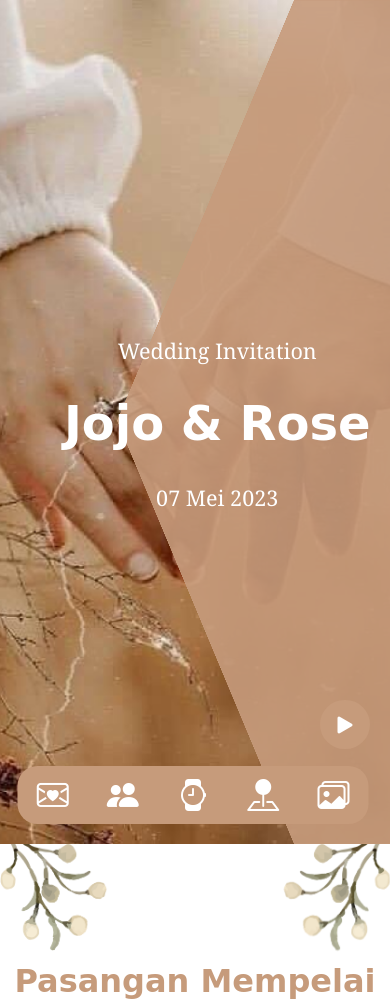
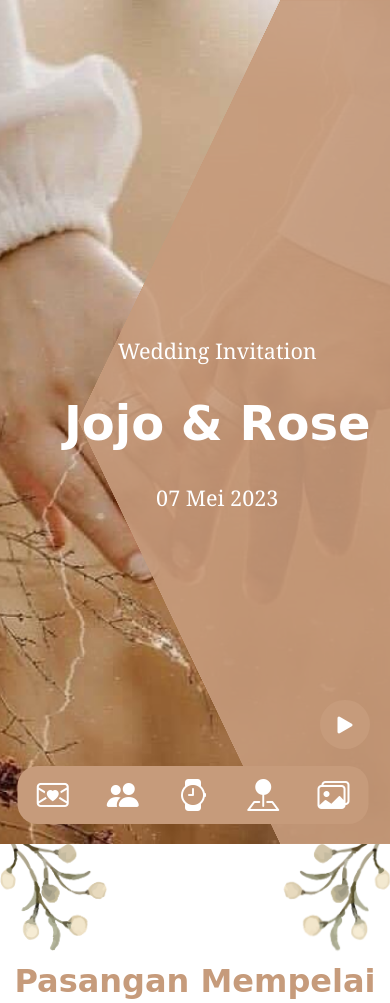
Before and after one commit to Fal-hi/Template-Wedding-Basic-4, a plain HTML site: page isi.html in a window 390 px wide. Shown: the top 1003 px of the page. Drawn offline with nearby package versions, Linux system fonts and the light colour scheme; a web font is replaced by a local one.

Commit message:
Perbaikan responsive mobile

```diff
--- a/public/css/style.css
+++ b/public/css/style.css
@@ -460,11 +460,11 @@ ul.navbar-bawah li a {
     background-image: url("../images/headerm.png");
   }
   .header img.segitiga {
-    width: 70%;
+    width: 80%;
   }
   .header .wi {
     right: 5%;
-    top: 40vh;
+    top: 40%;
   }
   .header .wi h1 {
     margin: 2rem auto;
```
Also changed, not shown: index.html (+1 -1 lines).
